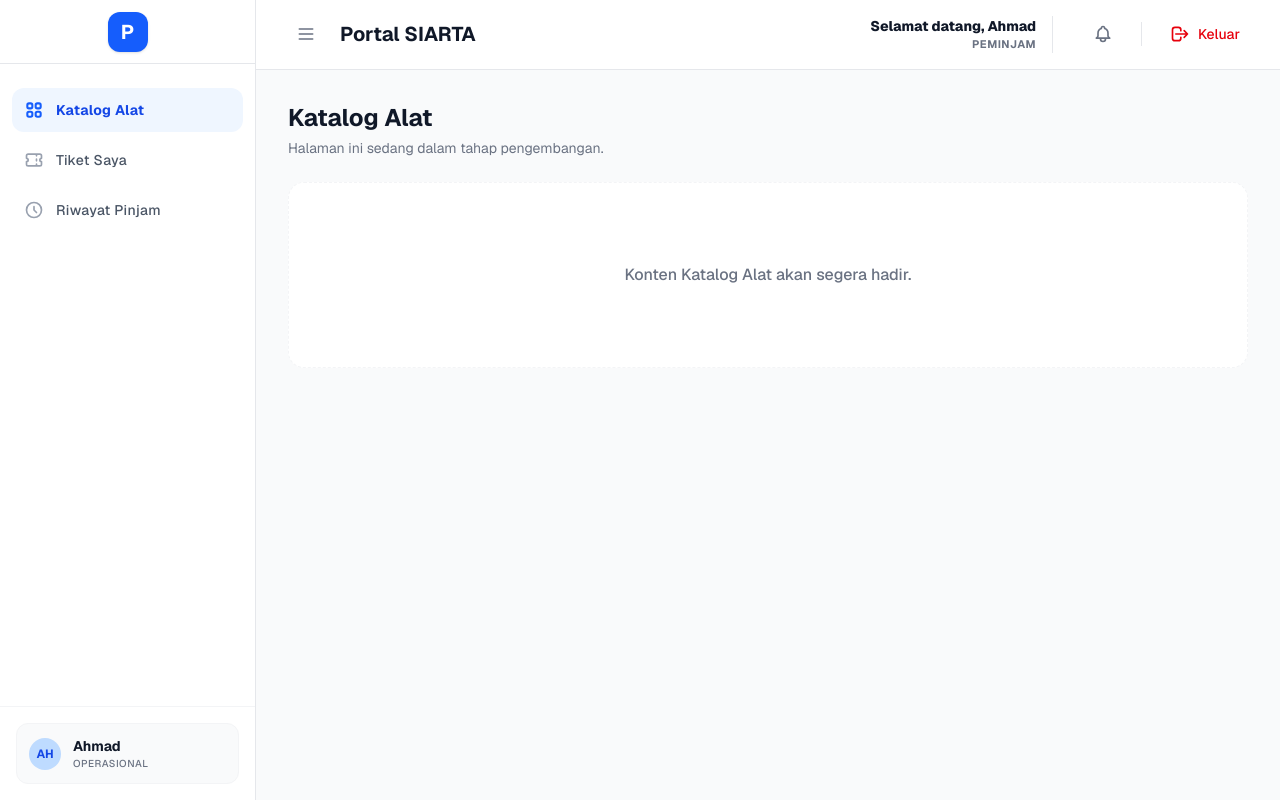
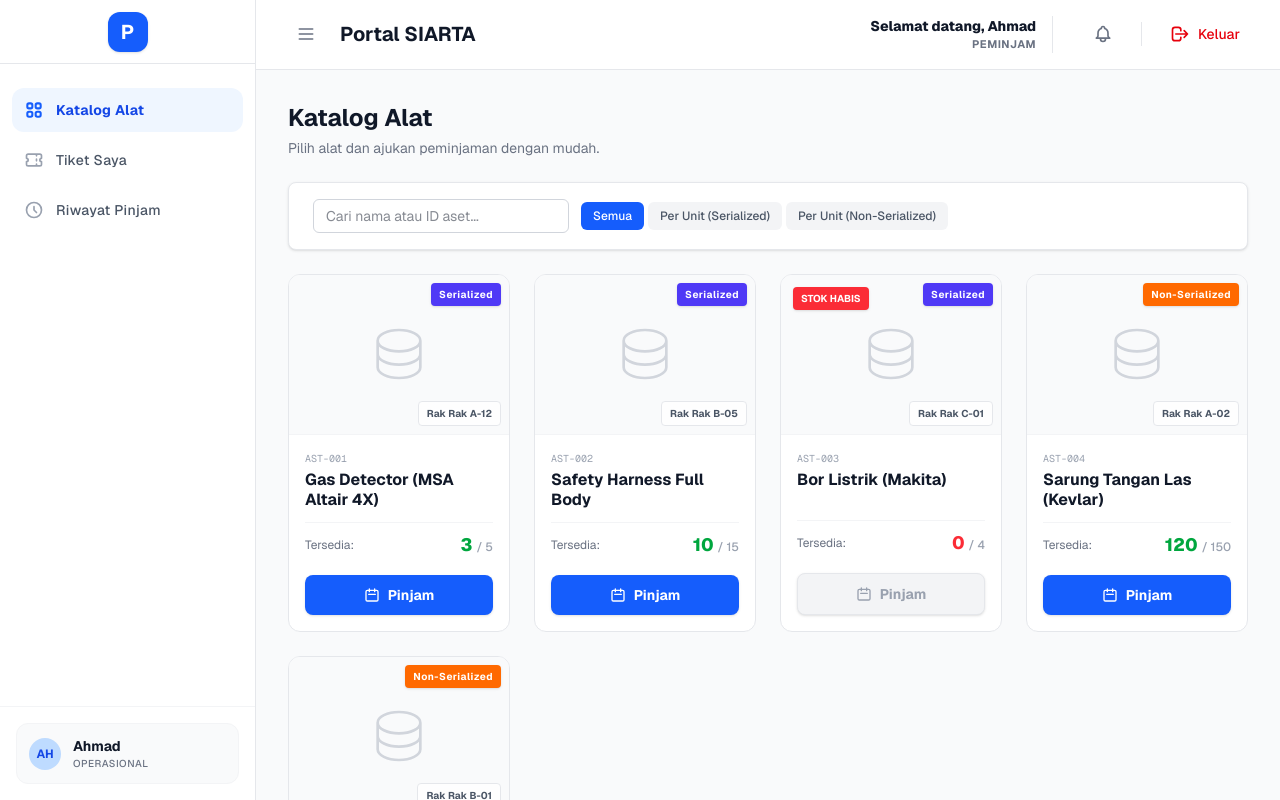
Before and after one commit to rmdnsantoso/SIARTA---Sistem-Arsitektur-Kelola-Aset, a Next.js app: page /peminjam in a window 1280 px wide. Built offline with nearby package versions, Linux system fonts and the light colour scheme.

Commit message:
fix disappered dashboard

```diff
--- a/app/peminjam/page.tsx
+++ b/app/peminjam/page.tsx
@@ -3,10 +3,21 @@
 import { useState } from 'react'
 import PeminjamSidebar from '../../components/peminjam/PeminjamSidebar'
 import TopHeader from '../../components/dashboard/TopHeader'
+import KatalogAlat from '../../components/peminjam/KatalogAlat'
+import TiketSaya from '../../components/peminjam/TiketSaya'
+import RiwayatPinjam from '../../components/peminjam/RiwayatPinjam'
+import { initialTickets } from '../../lib/dummyData'
 
 export default function PeminjamDashboard() {
   const [activeNav, setActiveNav] = useState('Katalog Alat')
   const [sidebarOpen, setSidebarOpen] = useState(true)
+  const [tickets, setTickets] = useState(initialTickets)
+
+  const handleAddTicket = (newTicketData: any) => {
+    const newId = `TK-${String(tickets.length + 1).padStart(3, '0')}`
+    const newTicket = { id: newId, ...newTicketData }
+    setTickets((prev: any) => [newTicket, ...prev])
+  }
 
   return (
     <div className="flex h-screen bg-gray-50 overflow-hidden font-sans text-gray-900">
@@ -26,12 +37,16 @@ export default function PeminjamDashboard() {
         <div className="flex-1 overflow-auto p-8">
           <div className="mb-6">
             <h1 className="text-2xl font-bold text-gray-900">{activeNav}</h1>
-            <p className="text-sm text-gray-500 mt-1">Halaman ini sedang dalam tahap pengembangan.</p>
+            <p className="text-sm text-gray-500 mt-1">
+              {activeNav === 'Katalog Alat' && 'Pilih alat dan ajukan peminjaman dengan mudah.'}
+              {activeNav === 'Tiket Saya' && 'Pantau status pengajuan peminjaman Anda di sini.'}
+              {activeNav === 'Riwayat Pinjam' && 'Catatan riwayat peminjaman Anda sebelumnya.'}
+            </p>
           </div>
 
-          <div className="py-20 text-center bg-white rounded-2xl border border-gray-100 border-dashed">
-             <p className="text-gray-500 font-medium">Konten {activeNav} akan segera hadir.</p>
-          </div>
+          {activeNav === 'Katalog Alat' && <KatalogAlat onAddTicket={handleAddTicket} />}
+          {activeNav === 'Tiket Saya' && <TiketSaya tickets={tickets} onUpdateTickets={setTickets} />}
+          {activeNav === 'Riwayat Pinjam' && <RiwayatPinjam tickets={tickets} />}
         </div>
       </div>
     </div>
```
